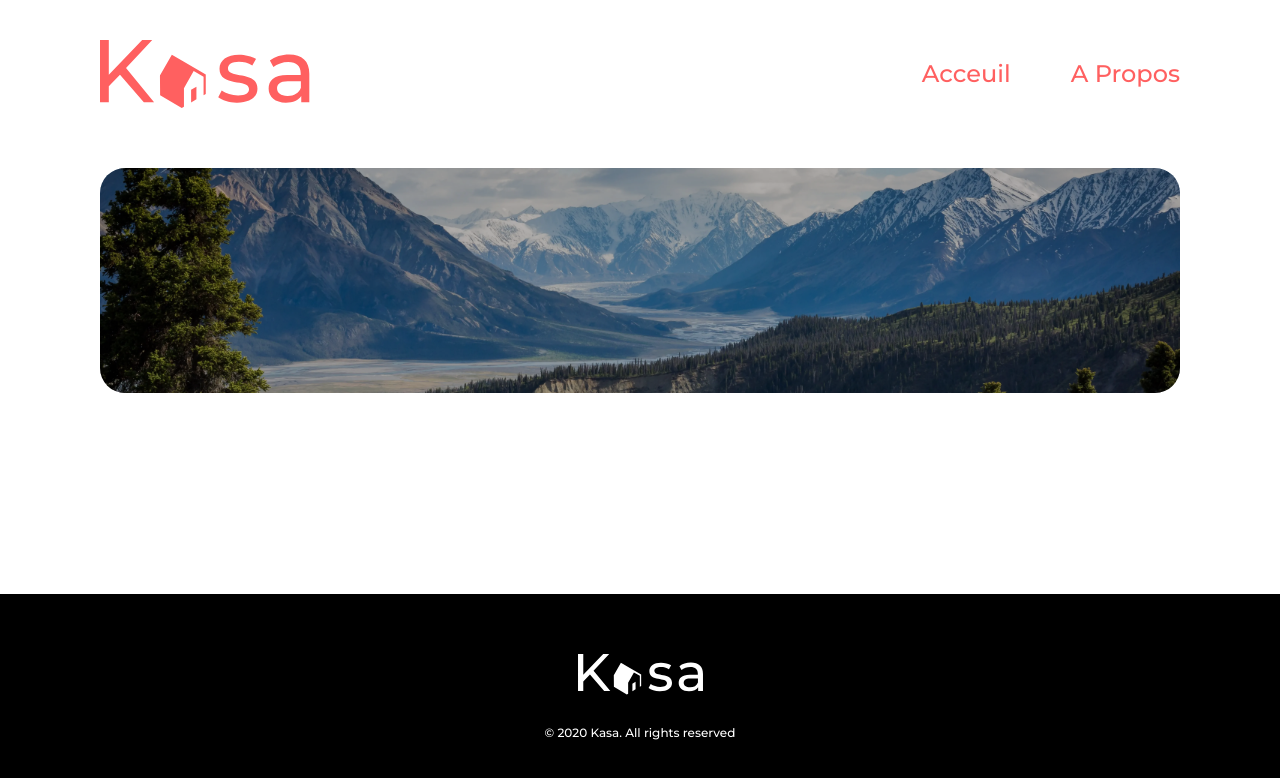
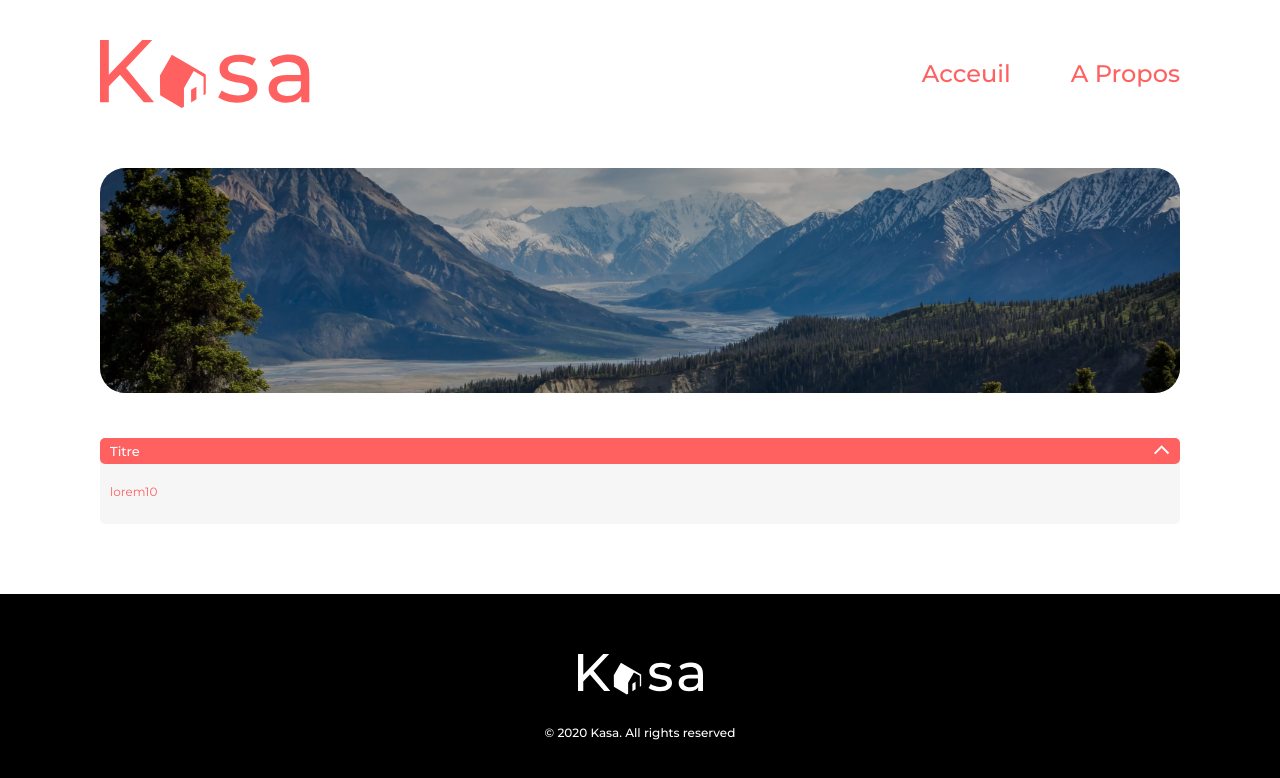
Before and after one commit to Mherlin06/Kasa, a React (Create React App) app in the folder kasa-app/: page /a-propos in a window 1280 px wide. Shown: the top 778 px of the page. Built offline with nearby package versions, Linux system fonts and the light colour scheme.

Commit message:
add <Dropdown>

```diff
--- /dev/null
+++ b/kasa-app/src/components/Dropdown.js
@@ -0,0 +1,32 @@
+import React, { useState } from "react";
+import arrow from "../assets/logo/arrow.svg";
+import "../styles/Dropdown.css";
+
+const Dropdown = (props) => {
+  const [isOpen, setIsOpen] = useState(true);
+
+  return isOpen ? (
+    <article className="dropdown">
+      <div className="dd-title">
+        <h2>Titre</h2>
+        <button onClick={() => setIsOpen(false)}>
+          <img src={arrow} alt="flèche ouverte" className="arrow-open"></img>
+        </button>
+      </div>
+      <div className="dd-content">
+        <p>lorem10</p>
+      </div>
+    </article>
+  ) : (
+    <article className="dropdown">
+      <div className="dd-title">
+        <h2>Titre</h2>
+        <button onClick={() => setIsOpen(true)}>
+          <img src={arrow} alt="flèche fermée" className="arrow-close"></img>
+        </button>
+      </div>
+    </article>
+  );
+};
+
+export default Dropdown;
--- a/kasa-app/src/pages/About.js
+++ b/kasa-app/src/pages/About.js
@@ -1,9 +1,11 @@
 import Banner from "../components/Banner";
+import Dropdown from "../components/Dropdown";
 
 const About = () => {
     return (
         <main>
             <Banner class="banner about-banner"/>
+            <Dropdown />
         </main>
     );
 }
--- /dev/null
+++ b/kasa-app/src/styles/Dropdown.css
@@ -0,0 +1,60 @@
+.dropdown {
+  width: 100%;
+  margin-top: 20px;
+}
+
+.dd-title {
+  width: 100%;
+  background-color: #ff6060;
+  display: flex;
+  justify-content: space-between;
+  align-items: center;
+  padding: 5px 10px;
+  border-radius: 5px;
+  -webkit-border-radius: 5px;
+  -moz-border-radius: 5px;
+  -ms-border-radius: 5px;
+  -o-border-radius: 5px;
+  z-index: 1;
+  position: relative;
+}
+
+.dd-title h2 {
+  color: #fff;
+  font-size: 13px;
+  font-weight: 500;
+}
+.dd-title button {
+  background-color: transparent;
+  border: none;
+  cursor: pointer;
+}
+.dd-content {
+  width: 100%;
+  background-color: #f6f6f6;
+  border-radius: 5px;
+  -webkit-border-radius: 5px;
+  -moz-border-radius: 5px;
+  -ms-border-radius: 5px;
+  -o-border-radius: 5px;
+  padding: 25px 10px;
+  transform: translateY(-5px);
+  -webkit-transform: translateY(-5px);
+  -moz-transform: translateY(-5px);
+  -ms-transform: translateY(-5px);
+  -o-transform: translateY(-5px);
+}
+
+.dd-content p {
+  color: #ff6060;
+  font-size: 12px;
+  font-weight: 400;
+}
+
+.arrow-close{
+    transform: rotate(180deg);
+    -webkit-transform: rotate(180deg);
+    -moz-transform: rotate(180deg);
+    -ms-transform: rotate(180deg);
+    -o-transform: rotate(180deg);
+}
```
Also changed, not shown: kasa-app/src/assets/logo/arrow.svg (added).
